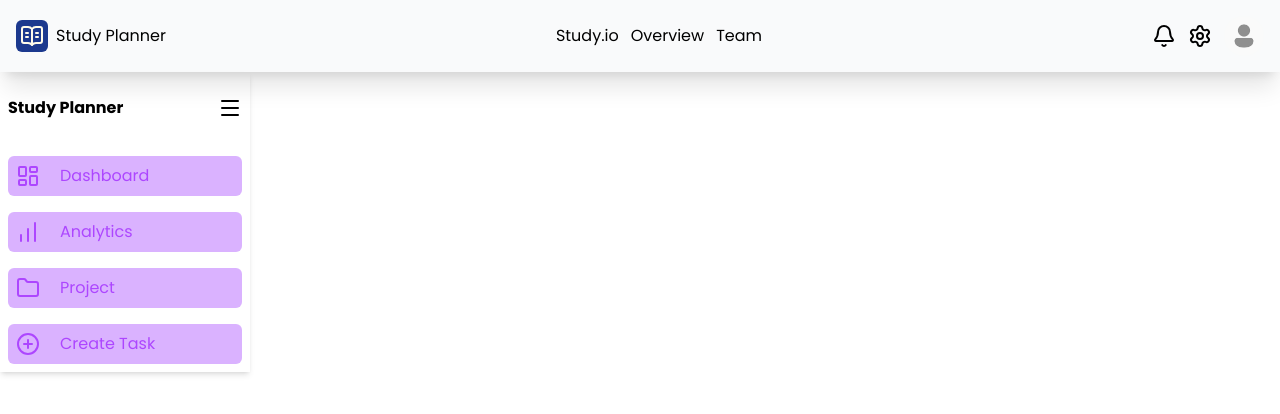
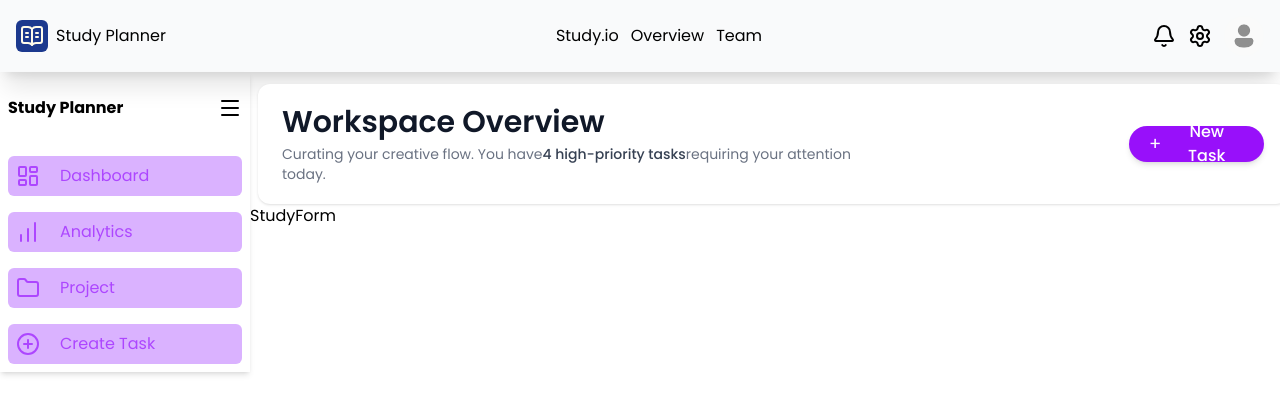
Before and after one commit to MrKalyanKing/StudySession, a React (Vite) app in the folder frontend/: page / in a window 1280 px wide. Shown: the top 414 px of the page. Built offline with nearby package versions, Linux system fonts and the light colour scheme.

Commit message:
implemented workspace

```diff
--- a/frontend/src/App.jsx
+++ b/frontend/src/App.jsx
@@ -1,12 +1,12 @@
 import React from 'react'
 import Navbar from './components/Navbar/Navbar'
 import Sidebar from './components/Sidebar/Sidebar'
+import Dashboard from './components/Dashboard/Dashboard'
 
 const App = () => {
   return (
     <div>
-      <Navbar/>
-      <Sidebar/>
+     <Dashboard/>
     </div>
   )
 }
--- /dev/null
+++ b/frontend/src/components/Dashboard/Dashboard.jsx
@@ -0,0 +1,29 @@
+import React from 'react'
+import Navbar from '../Navbar/Navbar'
+import Sidebar from '../Sidebar/Sidebar'
+import WorkSpace from '../Workspace/WorkSpace'
+
+const Dashboard = () => {
+  return (
+    <div className='h-screen flex flex-col'>
+        {/* Navbar */}
+        <div><Navbar/></div>
+
+        {/* below the navbar */}
+        <div className='flex'>
+            <div>
+                <Sidebar/>
+            </div>
+            <div>
+                <WorkSpace/>
+                <div>
+                    <h1>StudyForm</h1>
+                </div>
+            </div>
+        </div>
+
+    </div>
+  )
+}
+
+export default Dashboard
--- /dev/null
+++ b/frontend/src/components/Workspace/WorkSpace.jsx
@@ -0,0 +1,42 @@
+import React, { useState } from "react";
+
+
+
+const WorkSpace = () => {
+  const [open, setOpen] = useState(false);
+
+  return (
+    <>
+      <div className="flex w-full items-center h-30 justify-between bg-white px-6 py-5 mt-3 ml-2 gap-60 rounded-xl shadow-sm">
+
+
+        <div>
+          <h1 className="text-3xl font-semibold text-gray-900">
+            Workspace Overview
+          </h1>
+
+          <p className="text-gray-500 mt-1 text-sm">
+            Curating your creative flow. You have
+            <span className="font-medium text-gray-700">
+              4 high-priority tasks
+            </span>
+            requiring your attention today.
+          </p>
+        </div>
+
+
+          <button
+            onClick={() => setOpen(true)}
+            className="flex items-center cursor-pointer h-9 gap-2 bg-purple-600 hover:bg-purple-700 text-white px-5 py-2.5 rounded-full shadow-md transition"
+          >
+            <span className="text-lg">+</span>
+            <span className="font-medium">New Task</span>
+          </button>
+      </div>
+
+
+    </>
+  );
+};
+
+export default WorkSpace;
```
